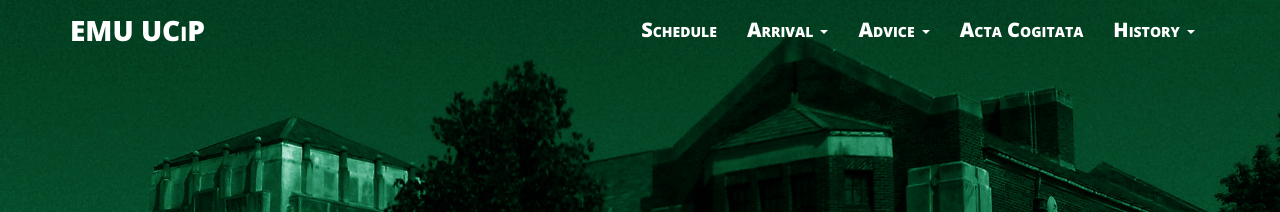
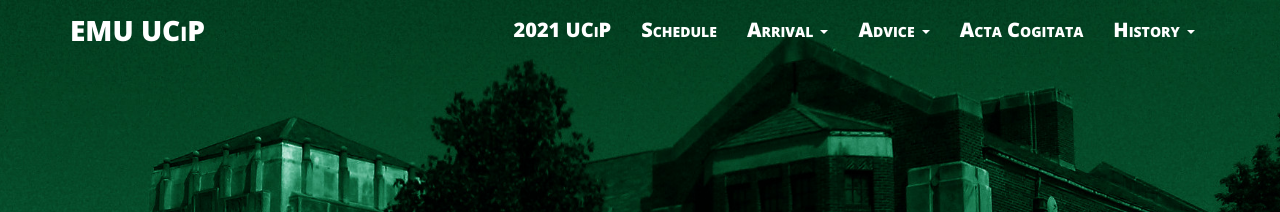
Before and after one commit to ucip/ucip.github.io, a Jekyll site: the page built from index.html, in a window 1280 px wide. Shown: the top 212 px of the page. Built offline with Jekyll 4.4.1, drawn with Linux system fonts in a browser that asks for light colours; nearby versions of some CDN libraries.

Commit message:
adding 2021

```diff
--- a/_includes/header.html
+++ b/_includes/header.html
@@ -17,6 +17,7 @@
       <div class="collapse navbar-collapse" id="main-navbar-collapse-1">
         <ul class="nav navbar-nav navbar-right">
           <!--<li><a href="{{ site.baseurl }}/cfp/">CFP</a></li>-->
+          <li><a href="{{ site.baseurl }}/2021/">2021 UCiP</a></li>
           <li><a href="{{ site.baseurl }}/schedule/">Schedule</a></li>
           <li class="dropdown"><a href="#" class="dropdown-toggle" data-toggle="dropdown" role="button" aria-haspopup="true" aria-expanded="false">Arrival <span class="caret"></span></a>
             <ul class="dropdown-menu">
```
